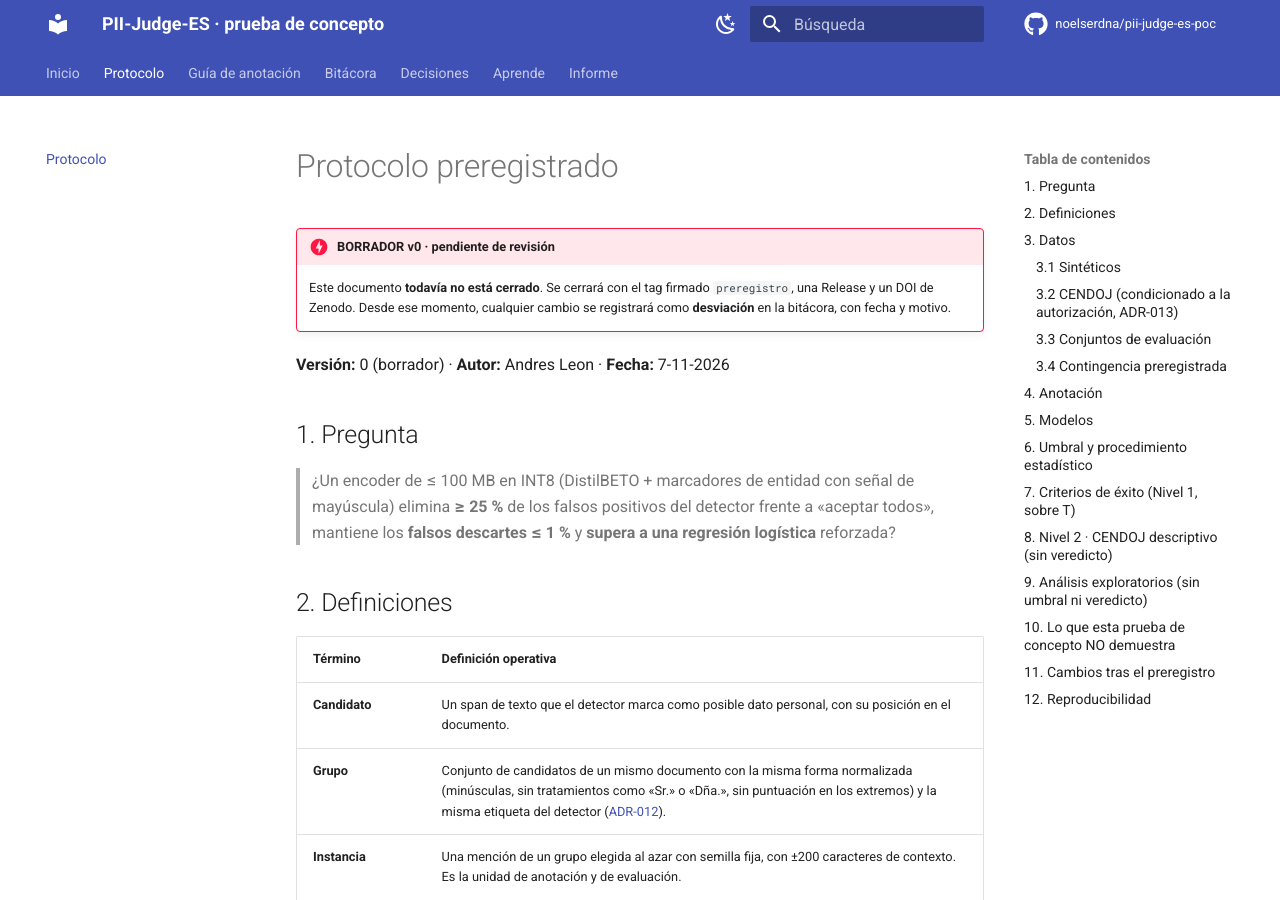
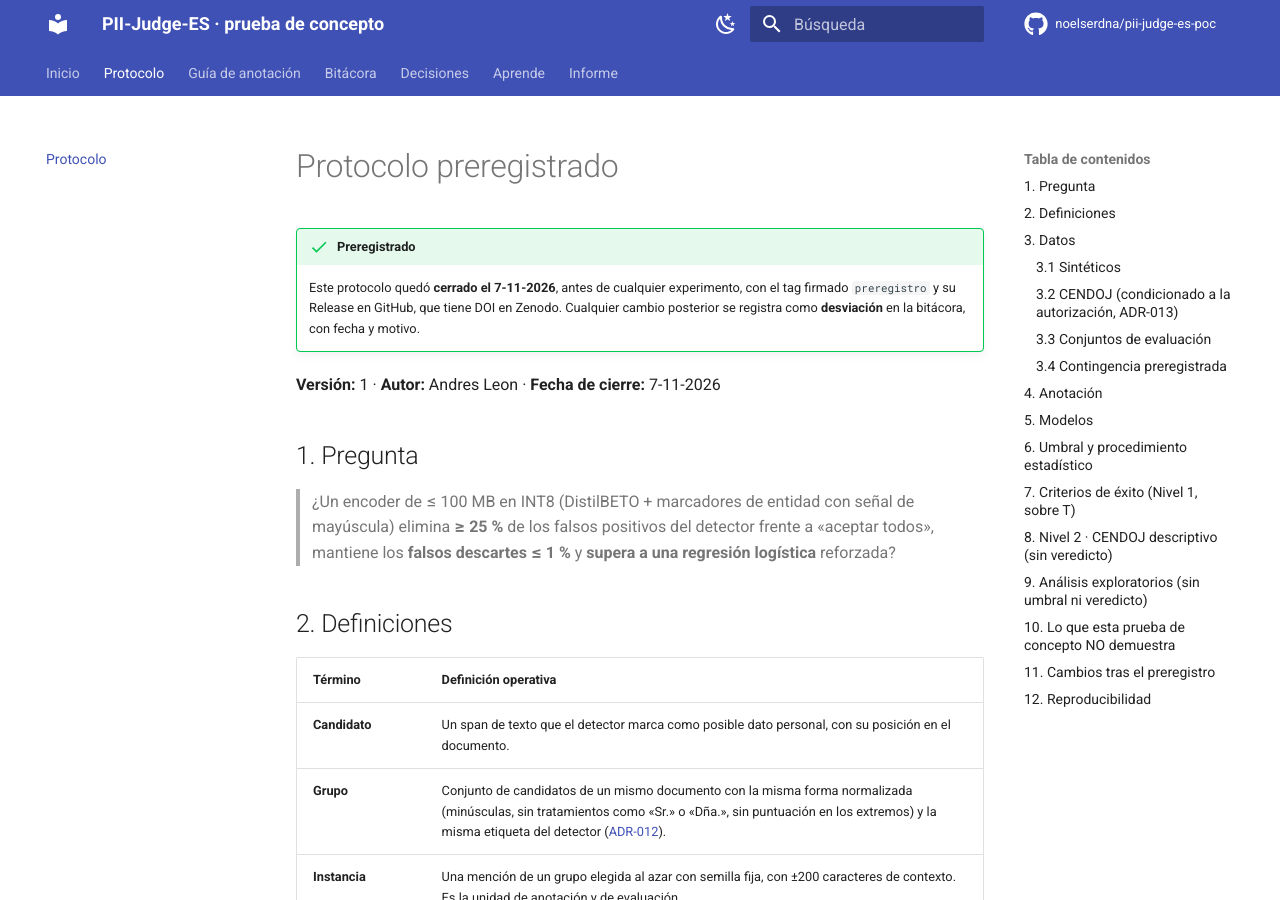
Before and after one commit to noelserdna/pii-judge-es-poc, an MkDocs documentation site: the page built from docs/protocolo.md, in a window 1280 px wide and 900 px high. Built offline with MkDocs 1.6.1 and Material for MkDocs 9.7.7, drawn with Linux system fonts in a browser that asks for light colours; comment, search, counter and statistics services are not loaded.

Commit message:
docs: protocolo v1 cerrado para el preregistro #1
Co-Authored-By: Claude Opus 5.5 <noreply@anthropic.com>

```diff
--- a/docs/protocolo.md
+++ b/docs/protocolo.md
@@ -1,9 +1,9 @@
 # Protocolo preregistrado
 
-!!! danger "BORRADOR v0 · pendiente de revisión"
-    Este documento **todavía no está cerrado**. Se cerrará con el tag firmado `preregistro`, una Release y un DOI de Zenodo. Desde ese momento, cualquier cambio se registrará como **desviación** en la bitácora, con fecha y motivo.
+!!! success "Preregistrado"
+    Este protocolo quedó **cerrado el 7-11-2026**, antes de cualquier experimento, con el tag firmado `preregistro` y su Release en GitHub, que tiene DOI en Zenodo. Cualquier cambio posterior se registra como **desviación** en la bitácora, con fecha y motivo.
 
-**Versión:** 0 (borrador) · **Autor:** Andres Leon · **Fecha:** 7-11-2026
+**Versión:** 1 · **Autor:** Andres Leon · **Fecha de cierre:** 7-11-2026
 
 ## 1. Pregunta
 
```
